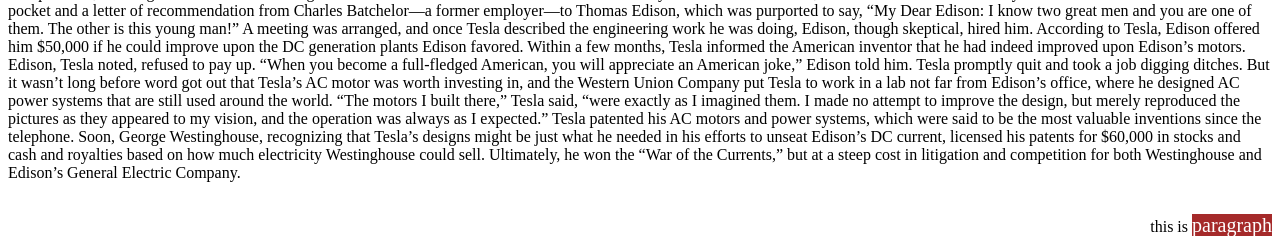
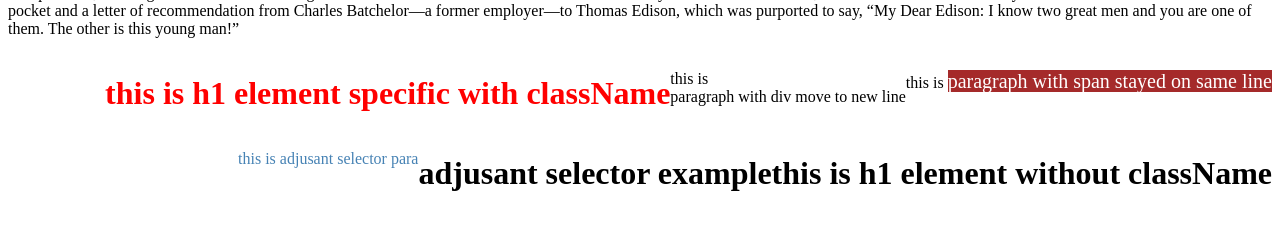
Before and after one commit to imranworkspace/css_practice, a React (Create React App) app: page / in a window 1280 px wide. Shown: the part 582-832 px from the top of the page. After the commit the page ends 800 px from the top, so only its background shows below. Built offline with nearby package versions, Linux system fonts and the light colour scheme.

Commit message:
adjusant selector

```diff
--- a/src/App.js
+++ b/src/App.js
@@ -23,16 +23,19 @@
 In 1881, Tesla moved to Budapest, after recovering from his breakdown, and he was walking through a park with a friend, reciting poetry, when a vision came to him. There in the park, with a stick, Tesla drew a crude diagram in the dirt—a motor using the principle of rotating magnetic fields created by two or more alternating currents. While AC electrification had been employed before, there would never be a practical, working motor run on alternating current until he invented his induction motor several years later.
 
 In June 1884, Tesla sailed for New York City and arrived with four cents in his pocket and a letter of recommendation from Charles Batchelor—a former employer—to Thomas Edison, which was purported to say, “My Dear Edison: I know two great men and you are one of them. The other is this young man!”
-
-A meeting was arranged, and once Tesla described the engineering work he was doing, Edison, though skeptical, hired him. According to Tesla, Edison offered him $50,000 if he could improve upon the DC generation plants Edison favored. Within a few months, Tesla informed the American inventor that he had indeed improved upon Edison’s motors. Edison, Tesla noted, refused to pay up. “When you become a full-fledged American, you will appreciate an American joke,” Edison told him.
-
-Tesla promptly quit and took a job digging ditches. But it wasn’t long before word got out that Tesla’s AC motor was worth investing in, and the Western Union Company put Tesla to work in a lab not far from Edison’s office, where he designed AC power systems that are still used around the world. “The motors I built there,” Tesla said, “were exactly as I imagined them. I made no attempt to improve the design, but merely reproduced the pictures as they appeared to my vision, and the operation was always as I expected.”
-
-Tesla patented his AC motors and power systems, which were said to be the most valuable inventions since the telephone. Soon, George Westinghouse, recognizing that Tesla’s designs might be just what he needed in his efforts to unseat Edison’s DC current, licensed his patents for $60,000 in stocks and cash and royalties based on how much electricity Westinghouse could sell. Ultimately, he won the “War of the Currents,” but at a steep cost in litigation and competition for both Westinghouse and Edison’s General Electric Company.
       </p>
 
       <div>
-        <p>this is <span>paragraph</span> </p>
+        <p>this is <span>paragraph with span stayed on same line</span> </p>
+        <p>this is <div> paragraph with div move to new line</div> </p>
+      </div>
+      <div>
+        <h1 className='red'>this is h1 element specific with className</h1> <br></br>
+        <h1>this is h1 element without className</h1>
+      </div>
+      <div className='maindiv'>
+        <h1>adjusant selector example</h1>
+        <p>this is adjusant selector para</p>
       </div>
     </React.Fragment>
   )
--- a/src/mycss/css.css
+++ b/src/mycss/css.css
@@ -29,3 +29,9 @@
     color: #ffffff;
 
 }
+
+h1.red{
+    color: red;
+}
+
+.maindiv h1 + p {color: steelblue;}
```
